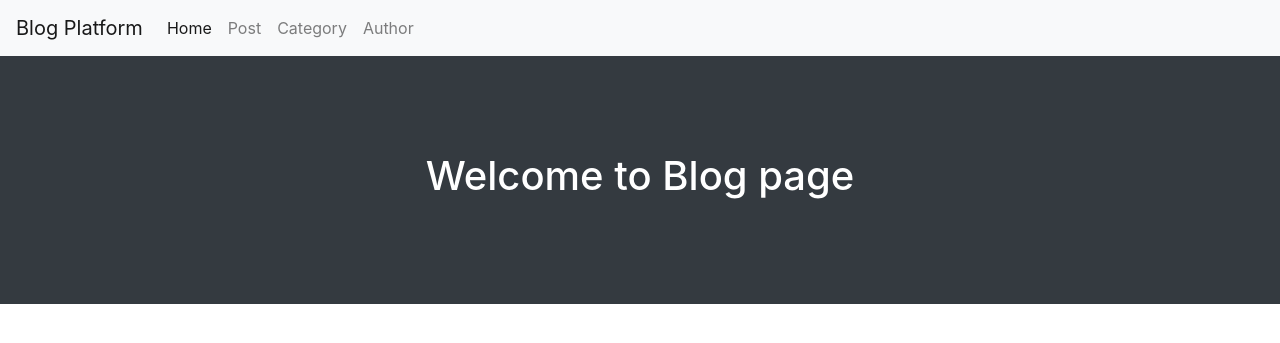
After one commit to mabrishami00/CW-98, a Django app: template cw15/BlogPlatform/Blogapp/templates/home.html in a window 1280 px wide. The commit adds this page. Shown: the top 343 px of the page. Run offline with Django 4.2, Linux system fonts and the light colour scheme; the template is opened without the code that fills it, so the values that code supplies are empty; some libraries are stand-ins or nearby versions.

Commit message:
finish project

```diff
--- a/cw15/BlogPlatform/BlogPlatform/urls.py
+++ b/cw15/BlogPlatform/BlogPlatform/urls.py
@@ -19,5 +19,5 @@ from django.urls import path, include
 
 urlpatterns = [
     path("admin/", admin.site.urls),
-    path("home/", include("Blogapp.urls"))
+    path("home/", include("Blogapp.urls")),
 ]
--- a/cw15/BlogPlatform/Blogapp/templates/basic.html
+++ b/cw15/BlogPlatform/Blogapp/templates/basic.html
@@ -18,10 +18,10 @@
         <div class="collapse navbar-collapse" id="navbarNav">
           <ul class="navbar-nav">
             <li class="nav-item active">
-              <a class="nav-link" href="#">Home</a>
+              <a class="nav-link" href="/home">Home</a>
             </li>
             <li class="nav-item">
-              <a class="nav-link" href="#">Post </a>
+              <a class="nav-link" href="/home/post">Post </a>
             </li>
             <li class="nav-item">
               <a class="nav-link" href="#">Category</a>
@@ -32,6 +32,11 @@
           </ul>
         </div>
       </nav>
+      {% block welcome %}
+      {% endblock %}
 
+
+      {% block posts %}
+      {% endblock %}
 </body>
 </html>
--- /dev/null
+++ b/cw15/BlogPlatform/Blogapp/templates/home.html
@@ -0,0 +1,16 @@
+{% extends 'basic.html' %}
+
+
+{% block welcome %}
+<header class="bg-dark py-5">
+    <div class="container-md px-5">
+        <div class="row gx-5 justify-content-center">
+        <div class="text-center my-5 col-lg-6">
+        <h1 class="display-5 text-white mb-2">
+            Welcome to Blog page
+        </h1>
+        </div>
+        </div>
+</div>
+</header>
+{% endblock welcome %}
--- a/cw15/BlogPlatform/Blogapp/urls.py
+++ b/cw15/BlogPlatform/Blogapp/urls.py
@@ -1,5 +1,5 @@
 from django.urls import path
-from .views import home
+from .views import home, show_post
 
 
-urlpatterns = [path("", home)]
+urlpatterns = [path("", home), path("post/", show_post)]
```
Also changed, not shown: cw15/BlogPlatform/Blogapp/templates/post.html (added, +21 -0 lines), cw15/BlogPlatform/Blogapp/views.py (+6 -2 lines), cw15/BlogPlatform/Blogapp/migrations/0002_alter_post_publication_date.py (added), cw15/BlogPlatform/db.sqlite3.
